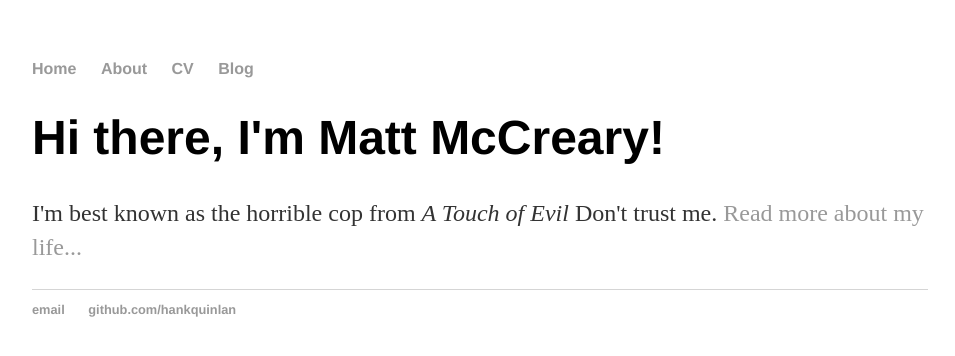
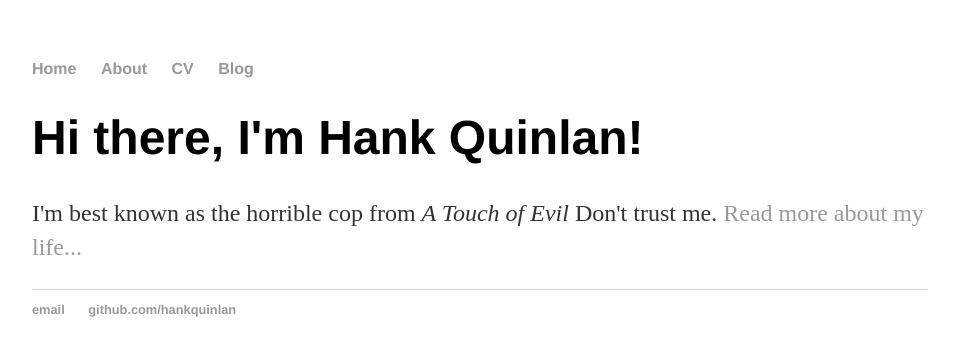
Before and after one commit to mwmccreary/twoonone, a Jekyll site: the page built from index.html, in a window 1280 px wide. Shown: the top 356 px of the page, without its empty margins (160-1115 px from the left). Built offline with Jekyll 4.4.1, drawn with Linux system fonts in a browser that asks for light colours.

Commit message:
Update index.html

```diff
--- a/index.html
+++ b/index.html
@@ -1,30 +1,8 @@
-<!DOCTYPE html>
-<html>
-	<head>
-		<title>Matt McCreary's Home Page</title>
-		<!-- link to main stylesheet -->
-		<link rel="stylesheet" type="text/css" href="/css/main.css">
-	</head>
-	<body>
-		<nav>
-    		<ul>
-        		<li><a href="/">Home</a></li>
-	        	<li><a href="/about">About</a></li>
-        		<li><a href="/cv">CV</a></li>
-        		<li><a href="/blog">Blog</a></li>
-    		</ul>
-		</nav>
-		<div class="container">
-    		<div class="blurb">
-        		<h1>Hi there, I'm Matt McCreary!</h1>
-				<p>I'm best known as the horrible cop from <em>A Touch of Evil</em> Don't trust me. <a href="/about">Read more about my life...</a></p>
-    		</div><!-- /.blurb -->
-		</div><!-- /.container -->
-		<footer>
-    		<ul>
-        		<li><a href="mailto:hankquinlanhub@gmail.com">email</a></li>
-        		<li><a href="https://github.com/hankquinlan">github.com/hankquinlan</a></li>
-			</ul>
-		</footer>
-	</body>
-</html>
+---
+layout: default
+title: Hank Quinlan, Horrible Cop
+---
+<div class="blurb">
+	<h1>Hi there, I'm Hank Quinlan!</h1>
+	<p>I'm best known as the horrible cop from <em>A Touch of Evil</em> Don't trust me. <a href="/about">Read more about my life...</a></p>
+</div><!-- /.blurb -->
```
